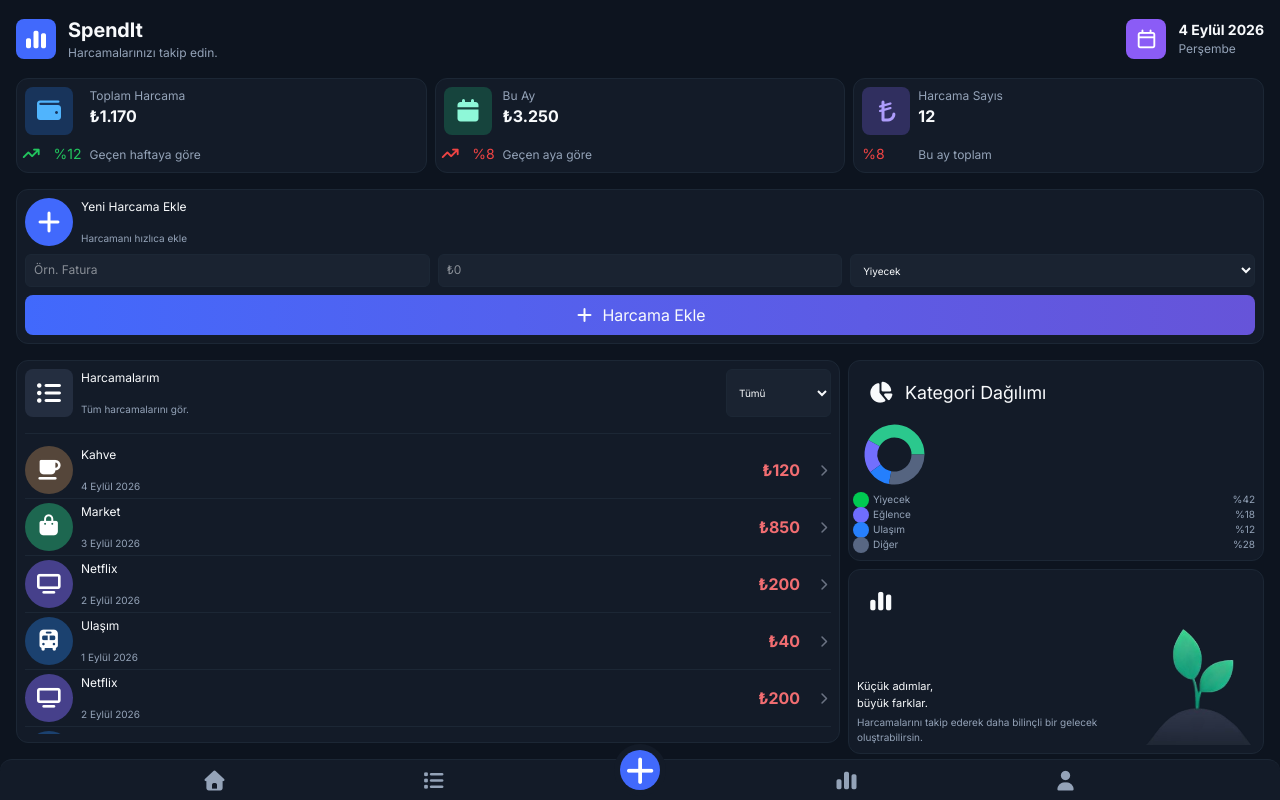
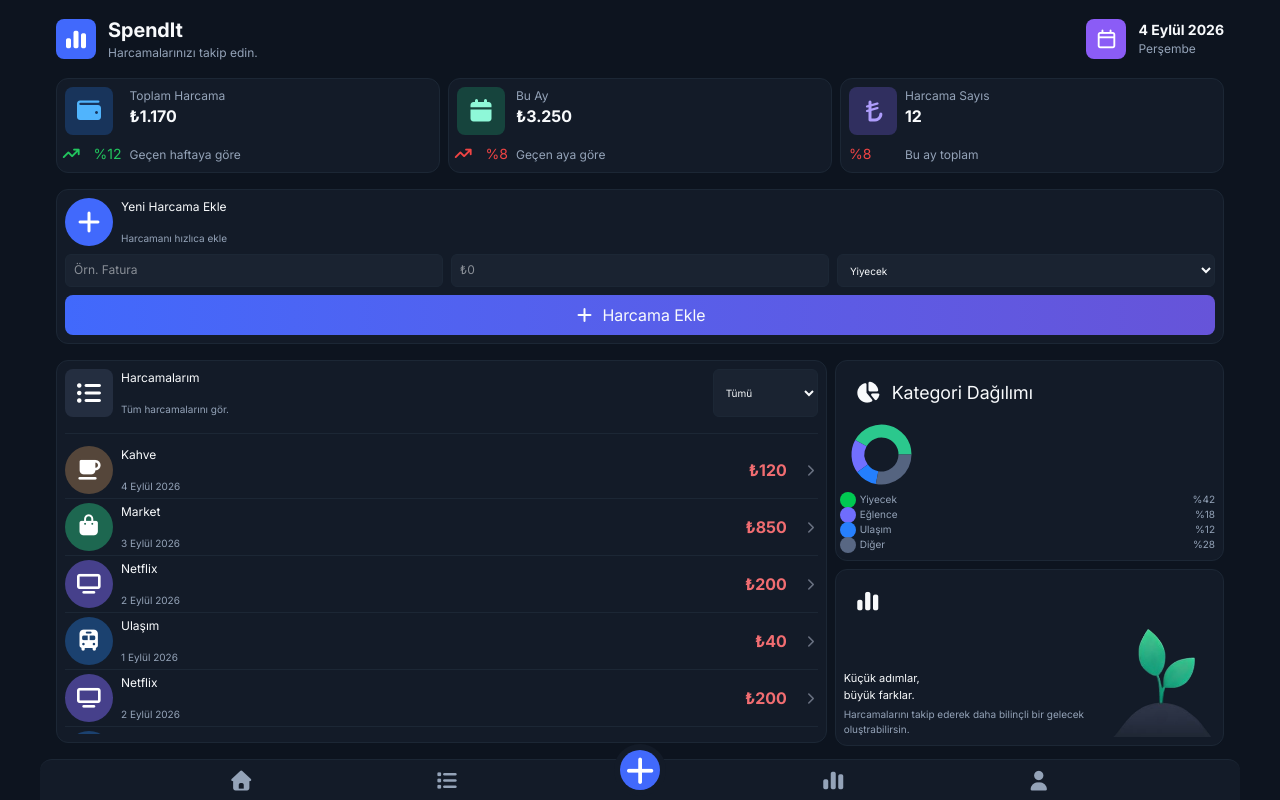
Before and after one commit to mert-ucman/react-expenses-tracker, a React (Vite) app: page / in a window 1280 px wide. Built offline with nearby package versions, Linux system fonts and the light colour scheme.

Commit message:
center alındı

```diff
--- a/src/assets/Components/TrackerWindow.jsx
+++ b/src/assets/Components/TrackerWindow.jsx
@@ -6,7 +6,7 @@ import BottomNavBar from "./BottomNavBar";
 
 function TrackerWindow() {
     return (
-        <div className="h-dvh flex flex-col overflow-hidden scrollbar-none">
+        <div className="h-dvh flex flex-col overflow-hidden scrollbar-none max-w-[1200px] mx-auto">
             <div className="flex flex-col flex-1 p-4 gap-y-4 min-h-0 overflow-y-auto h-max scrollbar-none">
                 <div className="flex justify-between items-center">
                     <div className="flex items-center gap-x-3">
```
